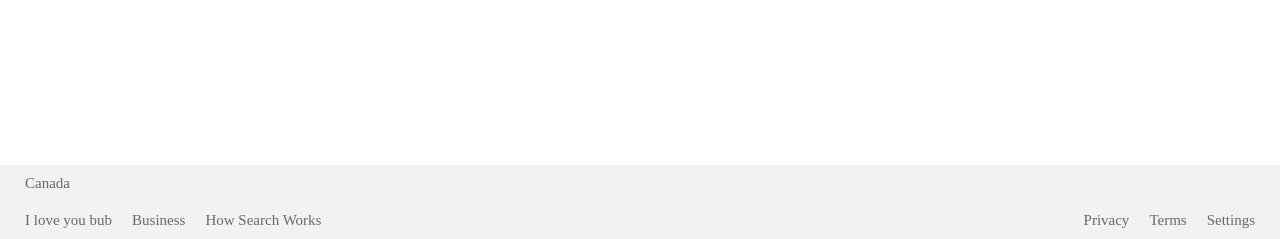
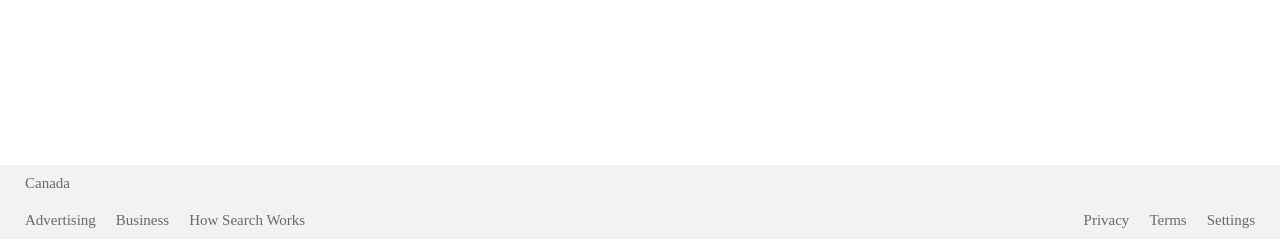
Before and after one commit to aidanclarkescott/google-homepage, a plain HTML site: page index.html in a window 1280 px wide. Shown: the part 561-800 px from the top of the page. Drawn offline with Linux system fonts and the light colour scheme.

Commit message:
Minor text fixes

```diff
--- a/index.html
+++ b/index.html
@@ -130,7 +130,7 @@
           <li>Canada</li>
         </ul>
         <ul>
-          <li>I love you bub</li>
+          <li>Advertising</li>
           <li>Business</li>
           <li>How Search Works</li>
           <li style="float: right;">Settings</li>
```
